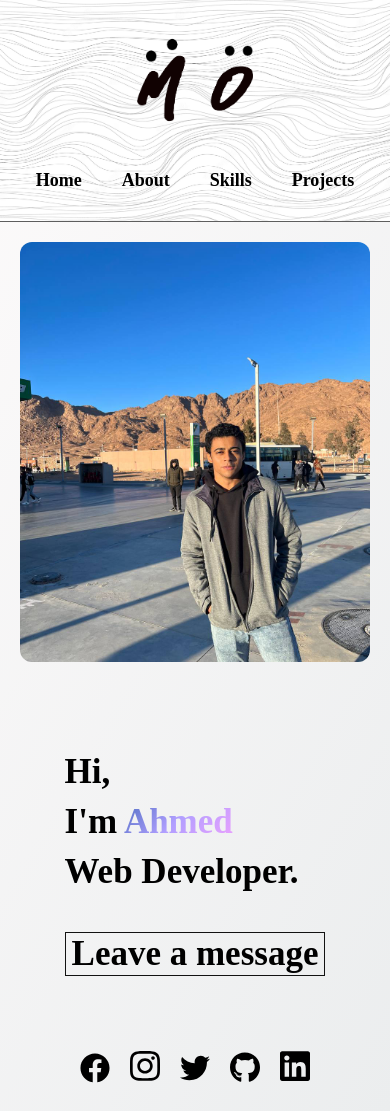
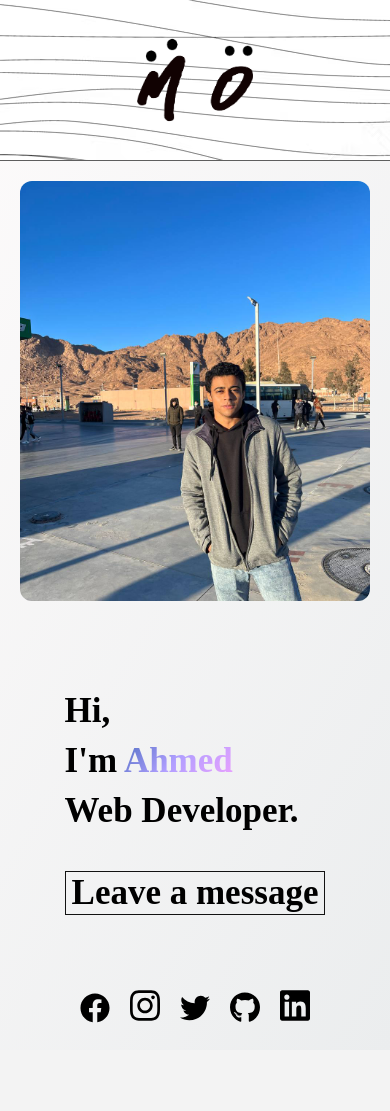
Before and after one commit to devAhmedMustafa/Ahmed-s, a Django app: page / in a window 390 px wide. After the commit the page ends 1023 px from the top, so only its background shows below. Run offline with Django 4.2, Linux system fonts and the light colour scheme; some libraries are stand-ins or nearby versions.

Commit message:
media phone background

```diff
--- a/static/stylesheets/main.css
+++ b/static/stylesheets/main.css
@@ -58,21 +58,18 @@ body{
     }
     body{
         background-image: linear-gradient(120deg, #fdfbfb 0%, #ebedee 100%);
-        background-size:auto;
     }
     .header{
         display: flex;
         flex-direction: column;
         margin-bottom: 20px;
         background-image: url("../images/wave-textures-white-background-vector_53876-60286.png");
-        background-size: cover;
-        background-repeat: no-repeat;
         border-bottom: 1px solid rgb(94, 94, 94);
     }
 
     .list{
         margin: auto;
-        display: flex;
+        display: none;
         flex-direction: row;
     }
     .list a{
```
